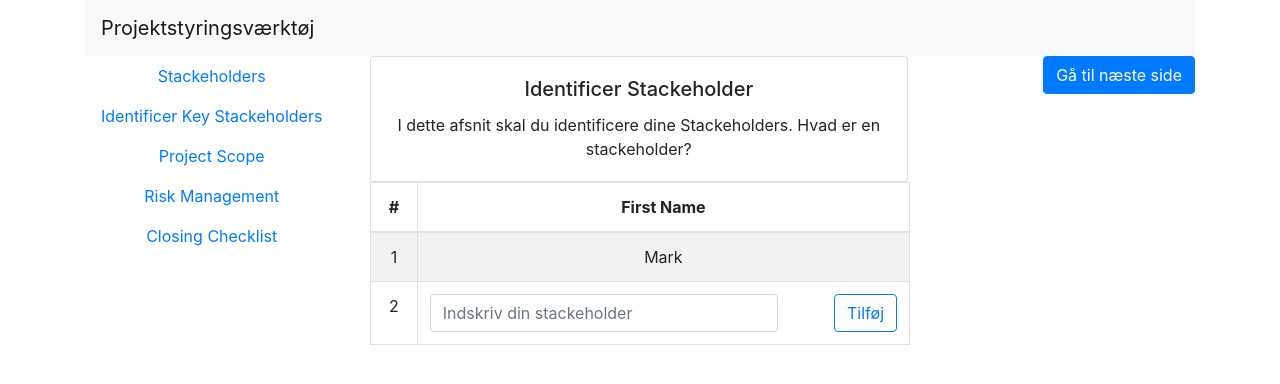
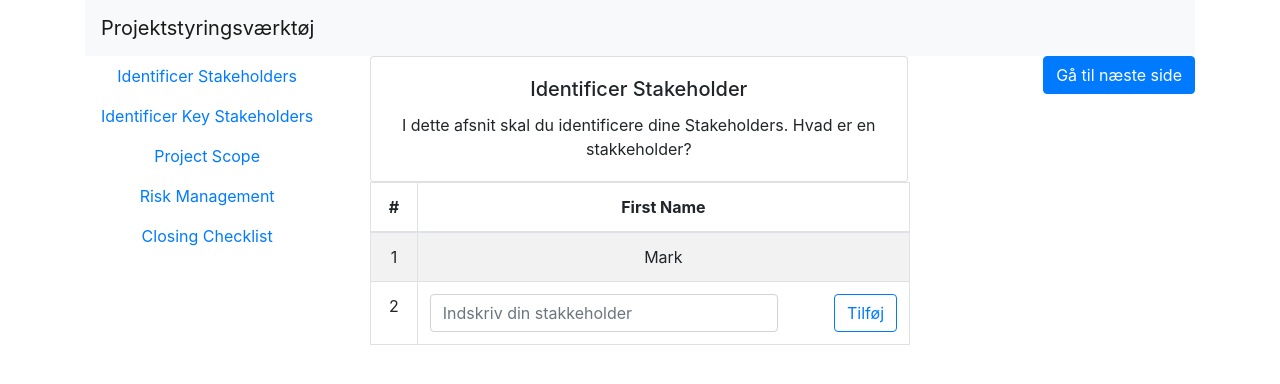
Before and after one commit to Milishia/Projektstyringsv-rkt-j, a React (Create React App) app in the folder web/: page / in a window 1280 px wide. Shown: the top 384 px of the page. Built offline with nearby package versions, Linux system fonts and the light colour scheme.

Commit message:
Rettet stavefejl :))))

```diff
--- a/web/src/App.js
+++ b/web/src/App.js
@@ -30,8 +30,8 @@ function App() {
 
                     <Nav>
                         <Nav.Item>
-                            <Nav.Link >Stackeholders</Nav.Link>
-                            <Nav.Link >Identificer Key Stackeholders</Nav.Link>
+                            <Nav.Link >Identificer Stakeholders</Nav.Link>
+                            <Nav.Link >Identificer Key Stakeholders</Nav.Link>
                             <Nav.Link >Project Scope</Nav.Link>
                             <Nav.Link >Risk Management</Nav.Link>
                             <Nav.Link >Closing Checklist</Nav.Link>
@@ -42,9 +42,9 @@ function App() {
                 <Col xs={6}> {/*2 of 3*/}
                     <Card style={{ width: '33.6rem' }}>
                         <Card.Body>
-                            <Card.Title>Identificer Stackeholder</Card.Title>
+                            <Card.Title>Identificer Stakeholder</Card.Title>
                             <Card.Text>
-                                I dette afsnit skal du identificere dine Stackeholders. Hvad er en stackeholder?
+                                I dette afsnit skal du identificere dine Stakeholders. Hvad er en stakkeholder?
                             </Card.Text>
                         </Card.Body>
                     </Card>
@@ -66,7 +66,7 @@ function App() {
                                 <td>
                                     <Form.Row>
                                     <Col sm={"9"}>
-                                        <Form.Control size="xs" type="text" placeholder="Indskriv din stackeholder" />
+                                        <Form.Control size="xs" type="text" placeholder="Indskriv din stakkeholder" />
                                     </Col>
                                     <Col>
                                         <Button variant="outline-primary">Tilføj</Button>
```
